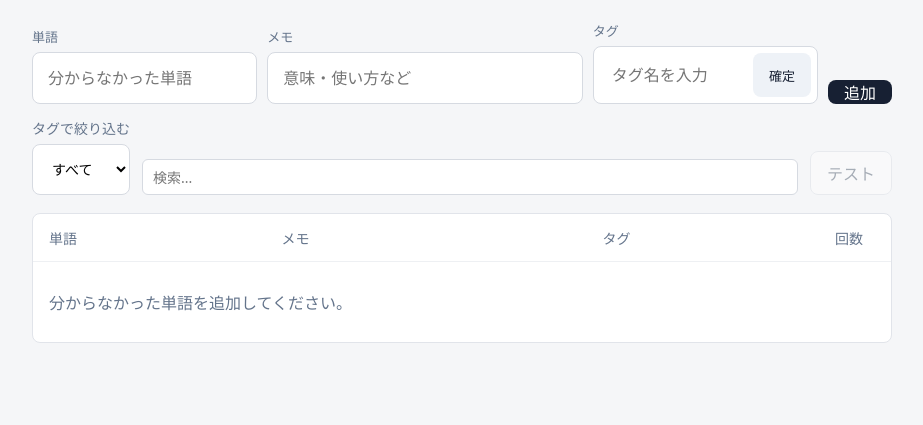
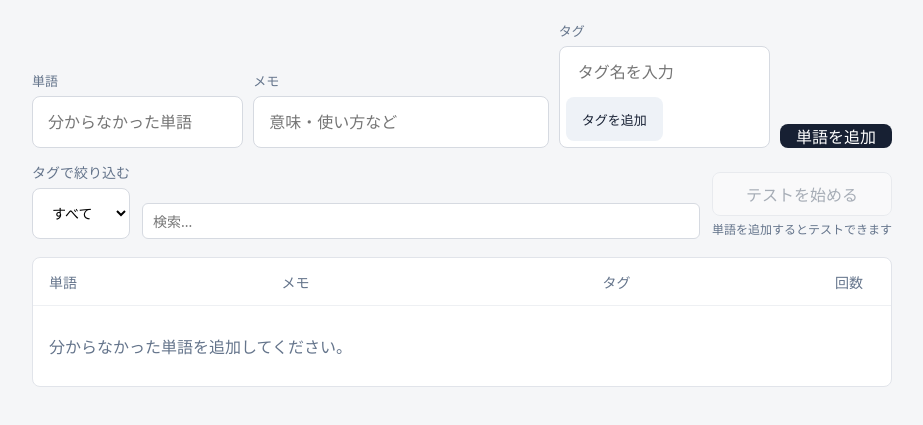
Before and after one commit to Junkoma2/word-list, a plain HTML site: page index.html in a window 1280 px wide. Shown: the part 79-504 px from the top of the page, without its empty margins (178-1101 px from the left). Drawn offline with Linux system fonts and the light colour scheme.

Commit message:
Clarify word list form actions

```diff
--- a/index.html
+++ b/index.html
@@ -41,12 +41,12 @@
             <div class="tag-chip-list" id="tag-chip-list"></div>
             <input id="tag-input" type="text" maxlength="40" placeholder="タグ名を入力" autocomplete="off" list="tag-suggestions" />
             <datalist id="tag-suggestions"></datalist>
-            <button class="tag-add-button" id="tag-add-button" type="button" aria-label="タグを確定">確定</button>
+            <button class="tag-add-button" id="tag-add-button" type="button">タグを追加</button>
           </div>
         </div>
 
         <div class="form-submit-row">
-          <button type="submit" id="submit-button">追加</button>
+          <button type="submit" id="submit-button">単語を追加</button>
           <button type="button" id="cancel-edit-button" hidden>キャンセル</button>
         </div>
       </form>
@@ -62,7 +62,10 @@
           <span class="sr-only">単語・メモを検索</span>
           <input id="search-input" type="search" placeholder="検索..." autocomplete="off" />
         </label>
-        <button id="start-test" type="button">テスト</button>
+        <div class="test-control">
+          <button id="start-test" type="button">テストを始める</button>
+          <span class="test-hint" id="test-hint">単語を追加するとテストできます</span>
+        </div>
       </section>
 
       <section class="word-section" aria-label="単語一覧">
--- a/script.js
+++ b/script.js
@@ -11,6 +11,7 @@ const tagFilter = document.querySelector('#tag-filter')
 const list = document.querySelector('#word-list')
 const emptyState = document.querySelector('#empty-state')
 const startTestButton = document.querySelector('#start-test')
+const testHint = document.querySelector('#test-hint')
 const testDialog = document.querySelector('#test-dialog')
 const testProgress = document.querySelector('#test-progress')
 const testProgressBar = document.querySelector('.test-progress-bar')
@@ -284,7 +285,7 @@ function render() {
       pendingTags = [...(item.tags ?? [])]
       renderTagComposer()
       editingId = item.id
-      submitButton.textContent = '更新'
+      submitButton.textContent = '変更を保存'
       cancelEditButton.hidden = false
       render()
       wordInput.focus()
@@ -305,8 +306,14 @@ function render() {
     list.append(row)
   })
 
-  emptyState.hidden = visibleItems.length > 0
-  startTestButton.disabled = visibleItems.length === 0
+  const hasVisibleItems = visibleItems.length > 0
+  emptyState.hidden = hasVisibleItems
+  startTestButton.disabled = !hasVisibleItems
+  testHint.hidden = hasVisibleItems
+  testHint.textContent = items.length === 0
+    ? '単語を追加するとテストできます'
+    : '絞り込みに一致する単語がありません'
+  startTestButton.title = hasVisibleItems ? '' : testHint.textContent
 }
 
 function addOrMarkWord(word, note, tags) {
@@ -403,7 +410,7 @@ form.addEventListener('submit', event => {
   noteInput.value = ''
   tagInput.value = ''
   pendingTags = []
-  submitButton.textContent = '追加'
+  submitButton.textContent = '単語を追加'
   cancelEditButton.hidden = true
   renderTagComposer()
   saveItems()
@@ -417,7 +424,7 @@ function resetForm() {
   noteInput.value = ''
   tagInput.value = ''
   pendingTags = []
-  submitButton.textContent = '追加'
+  submitButton.textContent = '単語を追加'
   cancelEditButton.hidden = true
   renderTagComposer()
   wordInput.focus()
--- a/styles.css
+++ b/styles.css
@@ -254,6 +254,19 @@ h1 {
   cursor: default;
 }
 
+.test-control {
+  display: grid;
+  align-self: end;
+  gap: 6px;
+}
+
+.test-hint {
+  color: #64748b;
+  font-size: 12px;
+  line-height: 1.4;
+  max-width: 180px;
+}
+
 .toolbar {
   display: flex;
   justify-content: space-between;
@@ -484,6 +497,14 @@ h1 {
     min-height: 44px;
   }
 
+  .test-control {
+    align-self: stretch;
+  }
+
+  .test-hint {
+    max-width: none;
+  }
+
   .table-head {
     display: none;
   }
```
